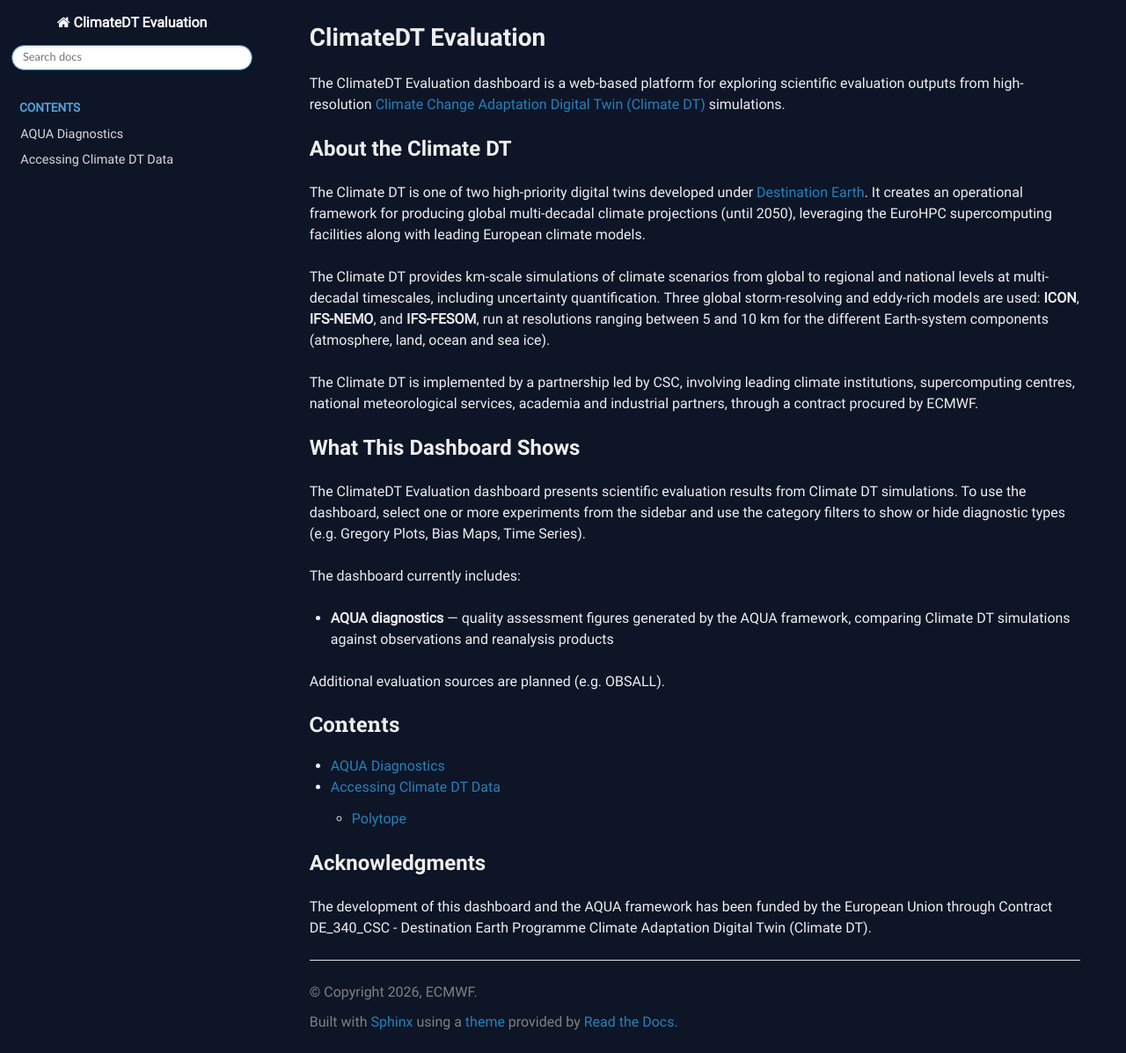
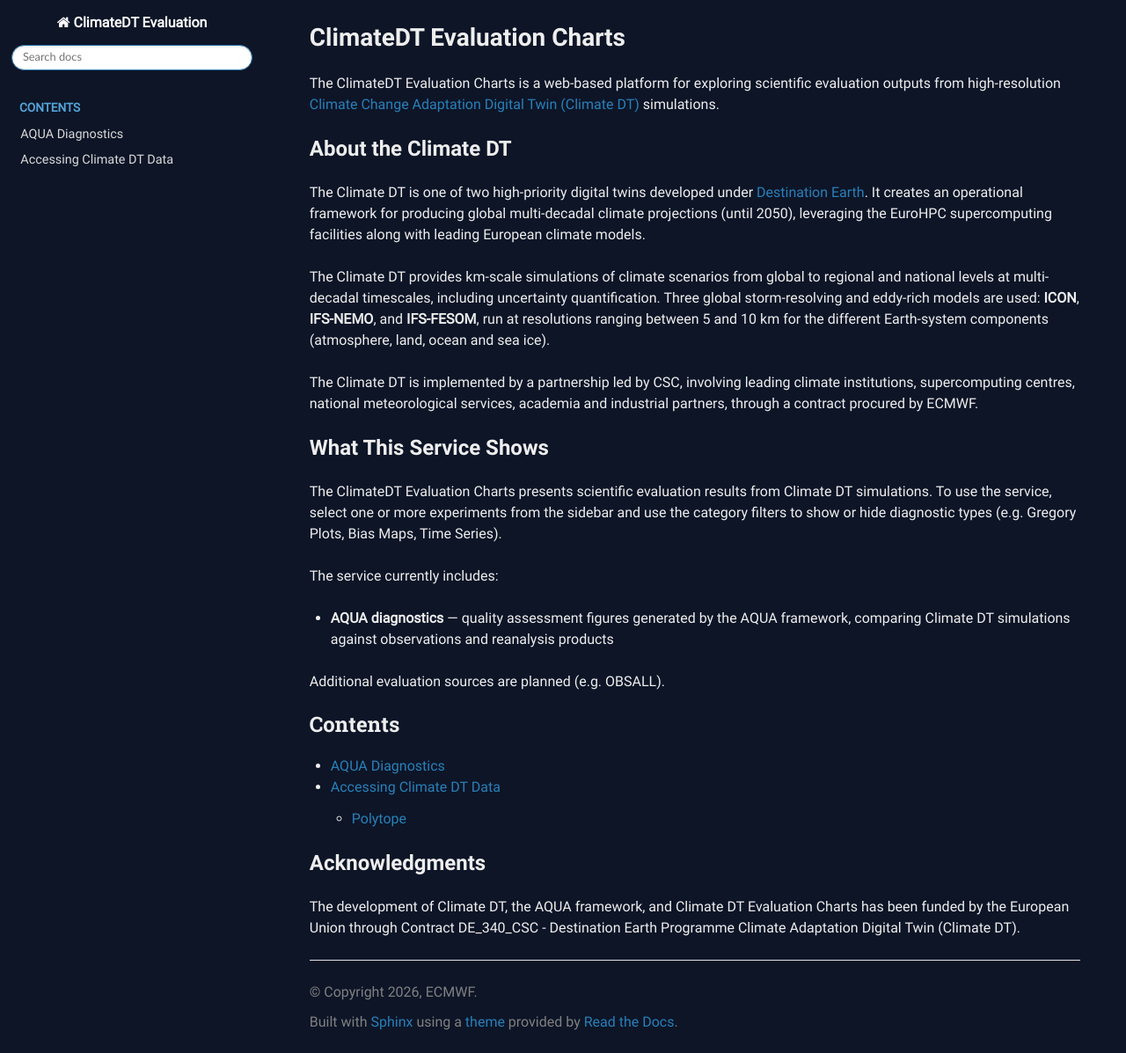
Before and after one commit to DestinE-Climate-DT/climatedt-evaluation-docs, a Sphinx documentation site: the page built from docs/index.rst, in a window 1280 px wide and 1197 px high. Shown: the whole window at 88% size. Built offline with Sphinx 7.4.7 and the Read the Docs theme 3.1.0, drawn with Linux system fonts in a browser that asks for light colours.

Commit message:
Update documentation with new service name and remove the word "dashboard"

```diff
--- a/docs/aqua.rst
+++ b/docs/aqua.rst
@@ -1,7 +1,7 @@
 AQUA Diagnostics
 ================
 
-The dashboard presents diagnostic figures generated by `AQUA <https://aqua.readthedocs.io/en/latest/>`_ (Climate DT Applications for QUality Assessment), an open-source model evaluation framework for high-resolution climate simulations.
+The service presents diagnostic figures generated by `AQUA <https://aqua.readthedocs.io/en/latest/>`_ (Climate DT Applications for QUality Assessment), an open-source model evaluation framework for high-resolution climate simulations.
 
 AQUA processes Climate DT simulation output and produces standardized diagnostic figures that assess model performance by comparing against observational datasets and reanalysis products such as ERA5. Diagnostics are generated automatically as simulations progress on EuroHPC systems.
 
--- a/docs/data_access.rst
+++ b/docs/data_access.rst
@@ -1,7 +1,7 @@
 Accessing Climate DT Data
 =========================
 
-The data from Climate DT simulations visualized in this dashboard can also be accessed directly for analysis.
+The data from Climate DT simulations visualized in this service can also be accessed directly for analysis.
 
 Polytope
 --------
--- a/docs/index.rst
+++ b/docs/index.rst
@@ -1,7 +1,7 @@
-ClimateDT Evaluation
-====================
+ClimateDT Evaluation Charts
+===========================
 
-The ClimateDT Evaluation dashboard is a web-based platform for exploring scientific evaluation outputs from high-resolution `Climate Change Adaptation Digital Twin (Climate DT) <https://destine.ecmwf.int/climate-change-adaptation-digital-twin-climate-dt/>`_ simulations.
+The ClimateDT Evaluation Charts is a web-based platform for exploring scientific evaluation outputs from high-resolution `Climate Change Adaptation Digital Twin (Climate DT) <https://destine.ecmwf.int/climate-change-adaptation-digital-twin-climate-dt/>`_ simulations.
 
 About the Climate DT
 ---------------------
@@ -12,12 +12,12 @@
 
 The Climate DT is implemented by a partnership led by CSC, involving leading climate institutions, supercomputing centres, national meteorological services, academia and industrial partners, through a contract procured by ECMWF.
 
-What This Dashboard Shows
+What This Service Shows
 --------------------------
 
-The ClimateDT Evaluation dashboard presents scientific evaluation results from Climate DT simulations. To use the dashboard, select one or more experiments from the sidebar and use the category filters to show or hide diagnostic types (e.g. Gregory Plots, Bias Maps, Time Series).
+The ClimateDT Evaluation Charts presents scientific evaluation results from Climate DT simulations. To use the service, select one or more experiments from the sidebar and use the category filters to show or hide diagnostic types (e.g. Gregory Plots, Bias Maps, Time Series).
 
-The dashboard currently includes:
+The service currently includes:
 
 - **AQUA diagnostics** — quality assessment figures generated by the AQUA framework, comparing Climate DT simulations against observations and reanalysis products
 
@@ -33,4 +33,4 @@
 Acknowledgments
 ---------------
 
-The development of this dashboard and the AQUA framework has been funded by the European Union through Contract DE_340_CSC - Destination Earth Programme Climate Adaptation Digital Twin (Climate DT).
+The development of Climate DT, the AQUA framework, and Climate DT Evaluation Charts has been funded by the European Union through Contract DE_340_CSC - Destination Earth Programme Climate Adaptation Digital Twin (Climate DT).
```
